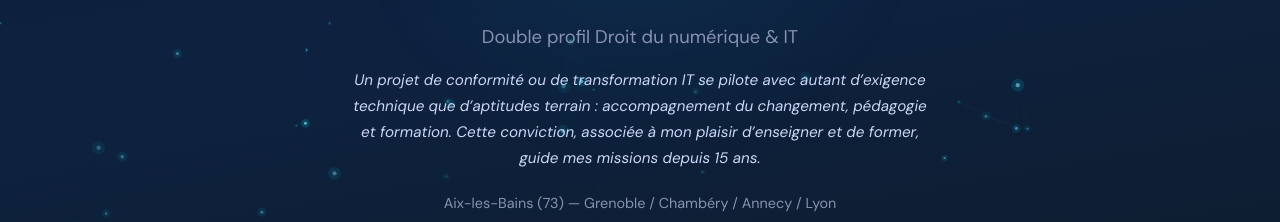
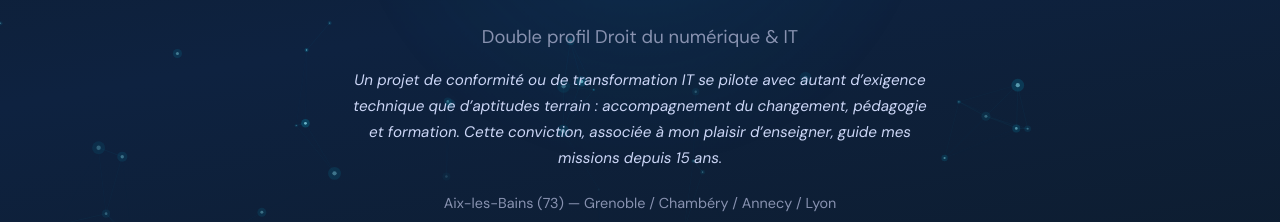
Before and after one commit to SupMBH/supmbh-site, a React (Vite) app: page / in a window 1280 px wide. Shown: the part 406-628 px from the top of the page. Built offline with nearby package versions, Linux system fonts and the light colour scheme.

Commit message:
suppr hero text

```diff
--- a/src/components/Hero.jsx
+++ b/src/components/Hero.jsx
@@ -227,7 +227,7 @@ export default function Hero() {
         <p className="hero-personal stagger-3">
           Un projet de conformité ou de transformation IT se pilote avec autant d’exigence technique que d’aptitudes terrain :
           accompagnement du changement, pédagogie et formation.
-          Cette conviction, associée à mon plaisir d’enseigner et de former, guide mes missions depuis 15 ans.
+          Cette conviction, associée à mon plaisir d’enseigner, guide mes missions depuis 15 ans.
         </p>
 
         <p className="hero-location stagger-4">{profile.location}</p>
```
